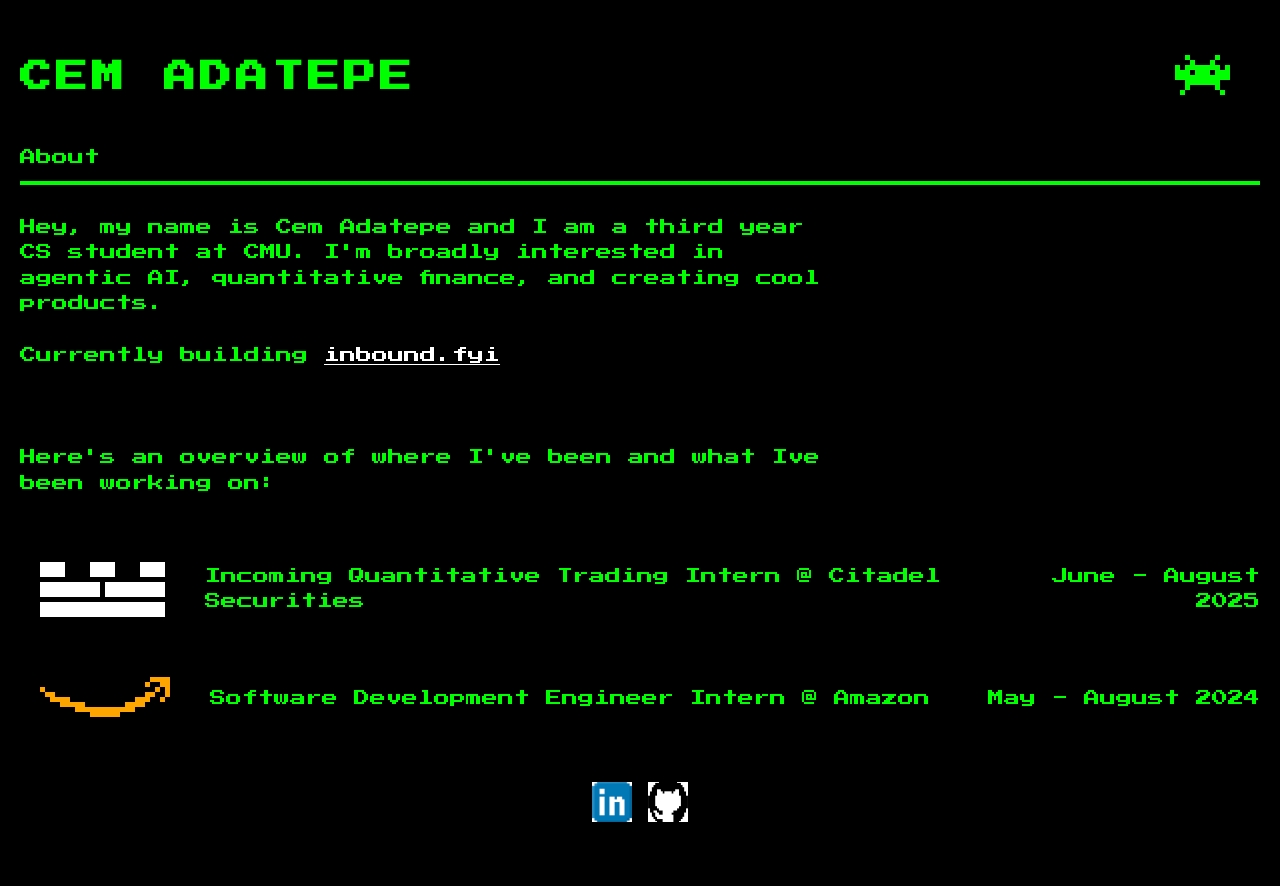
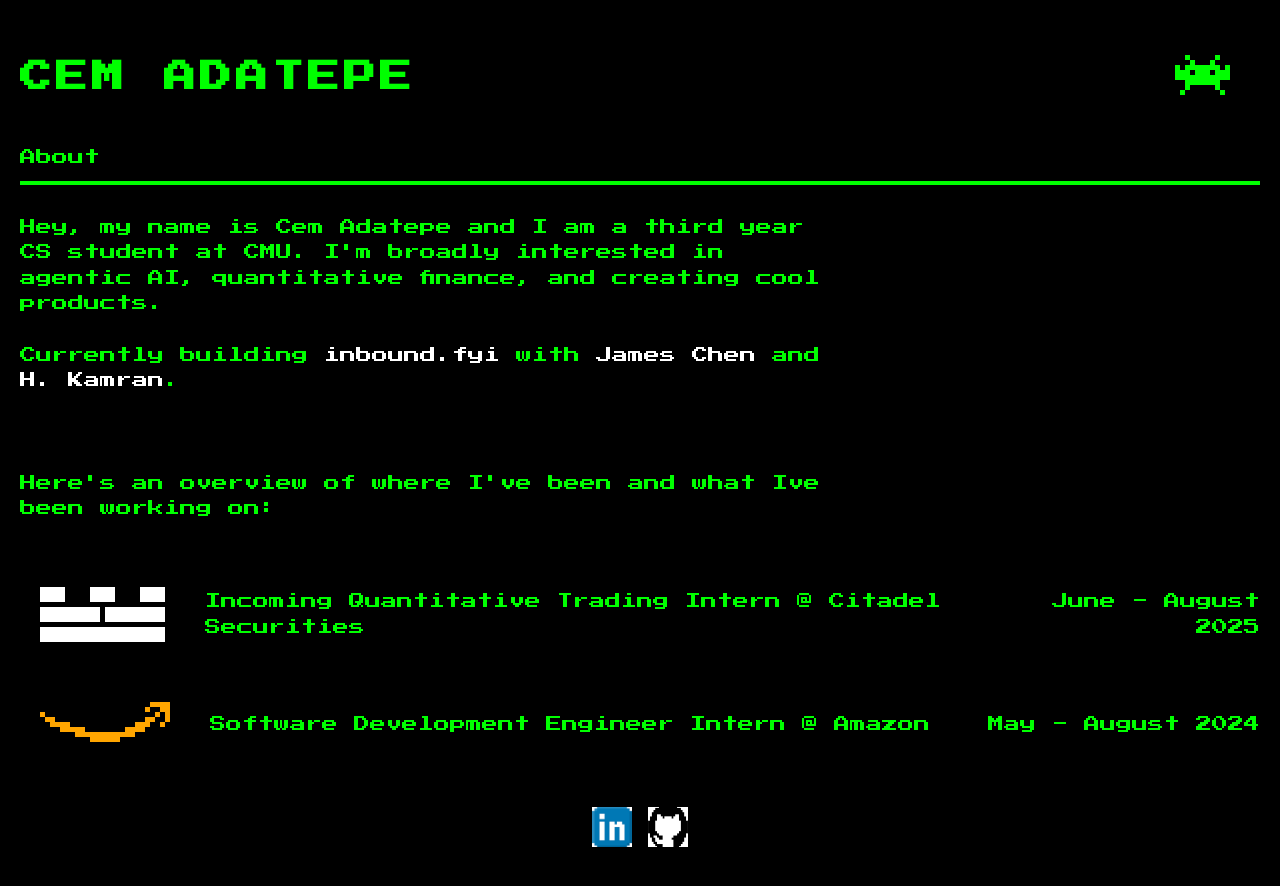
Before and after one commit to Cem-Adatepe/cemadatepe-github.io, a Jekyll site: the page built from docs/index.markdown, in a window 1280 px wide. Shown: the top 886 px of the page. Built offline with Jekyll 4.4.1, drawn with Linux system fonts in a browser that asks for light colours.

Commit message:
added credits to James and H.Kamran

```diff
--- a/docs/_layouts/default.html
+++ b/docs/_layouts/default.html
@@ -37,12 +37,17 @@
       broadly interested in agentic AI, quantitative finance, and creating cool
       products. <br /><br />
       Currently building
-      <a
-        href="https://inbound.fyi/"
-        target="_blank"
-        style="color: white; text-decoration: underline"
+      <a href="https://inbound.fyi/" target="_blank" style="color: white"
         >inbound.fyi</a
-      ><br /><br /><br /><br />
+      >
+      with
+      <a href="https://jchencxh.com/" target="_blank" style="color: white"
+        >James Chen</a
+      >
+      and
+      <a href="https://hkamran.com/" target="_blank" style="color: white"
+        >H. Kamran</a
+      >. <br /><br /><br /><br />
       Here's an overview of where I've been and what Ive been working on:<br /><br />
     </p>
     <div style="display: flex; align-items: center; margin: 20px 0">
```
